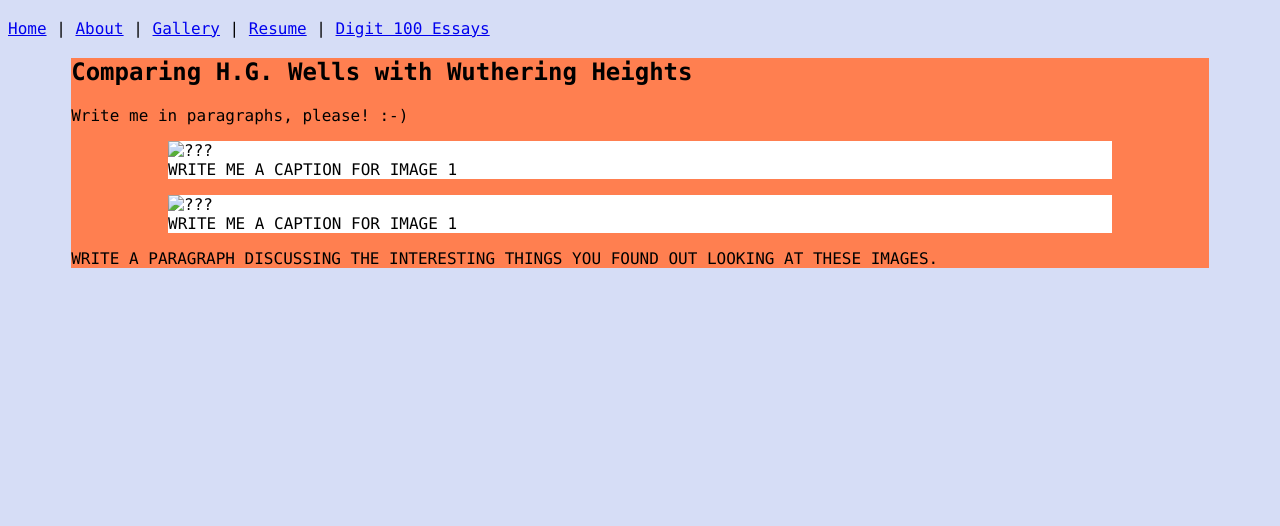
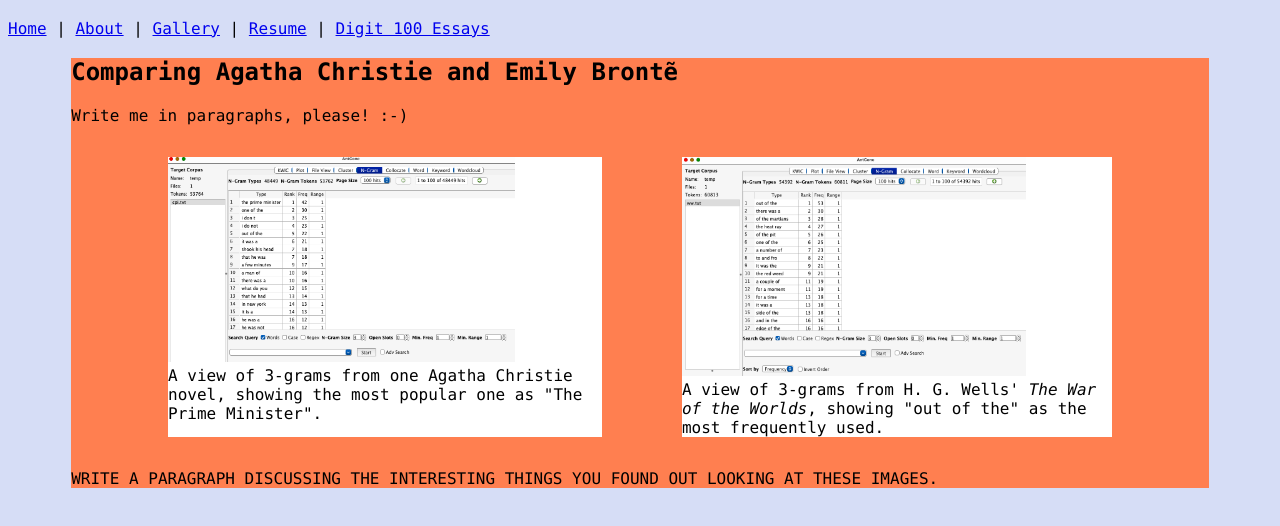
Before and after one commit to ebeshero/drbstarter, a plain HTML site: page docs/introdh/corpus.html in a window 1280 px wide. Shown: the part 62-588 px from the top of the page. Drawn offline with Linux system fonts and the light colour scheme.

Commit message:
setting up corpus page

```diff
--- a/docs/introdh/corpus.html
+++ b/docs/introdh/corpus.html
@@ -26,21 +26,21 @@
             <a href="../index.html">Home</a> | <a href="../about.html">About</a> | <a href="../gallery.html">Gallery</a> | <a href="../resume.html">Resume</a>  | <a href="../dig100.html">Digit 100 Essays</a>
         </nav>
         <section>
-            <h2>Comparing H.G. Wells with Wuthering Heights</h2>
+            <h2>Comparing Agatha Christie and Emily Brontẽ</h2>
 
 
          <p>Write me in paragraphs, please! :-) </p>
 
 
-        <section>  <!-- IN CSS, LET'S GIVE THIS A PROPERTY OF display:flex; -->
+        <section class="corpus">  <!-- IN CSS, LET'S GIVE THIS A PROPERTY OF display:flex; -->
             <figure>
-                <img src="corpusImages/????" alt="???"/>
-                <figcaption>WRITE ME A CAPTION FOR IMAGE 1</figcaption>
+                <img src="corpusImages/christie-3grams-antconc.png" alt="Antconc's display of 3-grams from an Agatha Christie novel"/>
+                <figcaption>A view of 3-grams from one Agatha Christie novel, showing the most popular one as "The Prime Minister".</figcaption>
             </figure>
 
             <figure>
-                <img src="corpusImages/????" alt="???"/>
-                <figcaption>WRITE ME A CAPTION FOR IMAGE 1</figcaption>
+                <img src="corpusImages/wow-3grams-antconc.png" alt="Antconc's display of 3-grams from H.G. Well's The War of the Worlds"/>
+                <figcaption>A view of 3-grams from H. G. Wells' <i>The War of the Worlds</i>, showing "out of the" as the most frequently used.</figcaption>
             </figure>
 
         </section>
--- a/docs/style.css
+++ b/docs/style.css
@@ -91,3 +91,7 @@ display:flex;
   margin:auto;
 
 }
+/*  FOR THE CORPUS ANALYSIS */
+section.corpus {
+    display:flex;
+}
```
Also changed, not shown: docs/introdh/corpusImages/christie-3grams-antconc.png (added), docs/introdh/corpusImages/wow-3grams-antconc.png (added).
